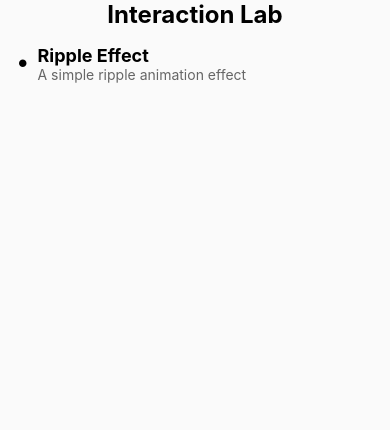
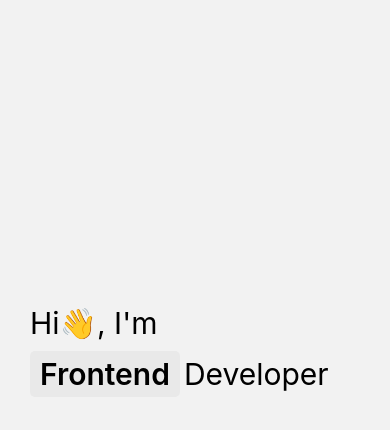
Before and after one commit to taewoongheo/react-native-motion-lab, a React Native app: screen /InlineTextSwap in a window 390 px wide. Shown: the top 430 px of the page. Built offline with nearby package versions, Linux system fonts and the light colour scheme.

Commit message:
feat: inline text swap animation

```diff
--- a/App.tsx
+++ b/App.tsx
@@ -8,10 +8,12 @@ import {colors} from './src/constants/colors';
 
 import {SafeAreaProvider} from 'react-native-safe-area-context';
 import RippleEffect from './src/interactions/ripple-effect/RippleEffect';
+import InlineTextSwap from './src/interactions/inline-text-swap/InlineTextSwap';
 
 export type RootStackParamList = {
   Main: undefined;
   RippleEffect: undefined;
+  InlineTextSwap: undefined;
 };
 
 const Stack = createNativeStackNavigator<RootStackParamList>();
@@ -40,6 +42,11 @@ function App(): React.JSX.Element {
               component={RippleEffect}
               options={{title: 'Ripple Effect'}}
             />
+            <Stack.Screen
+              name="InlineTextSwap"
+              component={InlineTextSwap}
+              options={{title: 'Inline Text Swap'}}
+            />
           </Stack.Navigator>
         </NavigationContainer>
       </SafeAreaProvider>
--- /dev/null
+++ b/src/interactions/inline-text-swap/InlineTextSwap.tsx
@@ -0,0 +1,85 @@
+import {useState} from 'react';
+import {StyleSheet, Text, TouchableOpacity, View} from 'react-native';
+import Animated, {
+  Easing,
+  FadeInDown,
+  LinearTransition,
+} from 'react-native-reanimated';
+
+const variants = [
+  'Frontend',
+  'Backend',
+  'Fullstack',
+  'Devops',
+  'Coffee-fueled',
+  'Frontend And Backend',
+];
+
+function InlineTextSwap(): React.ReactElement {
+  const [idx, setIdx] = useState<number>(0);
+
+  const tapHandler = () => {
+    setIdx((idx + 1) % variants.length);
+  };
+
+  return (
+    <View style={styles.container}>
+      <Text style={[styles.staticText, styles.intro]}>Hi👋, I'm</Text>
+      <View style={styles.textContainer}>
+        <View>
+          <TouchableOpacity onPress={tapHandler}>
+            <View style={styles.variantsContainer}>
+              <Animated.Text
+                style={styles.variantsText}
+                key={idx}
+                entering={FadeInDown.duration(400).easing(
+                  Easing.out(Easing.exp),
+                )}>
+                {variants[idx]}
+              </Animated.Text>
+            </View>
+          </TouchableOpacity>
+        </View>
+        <Text> </Text>
+        <Animated.Text
+          style={styles.staticText}
+          layout={LinearTransition.duration(250)}>
+          Developer
+        </Animated.Text>
+      </View>
+    </View>
+  );
+}
+
+const styles = StyleSheet.create({
+  container: {
+    marginTop: 300,
+    alignItems: 'flex-start',
+  },
+  intro: {
+    paddingLeft: 30,
+  },
+  textContainer: {
+    flexDirection: 'row',
+    flexWrap: 'wrap',
+    paddingHorizontal: 30,
+    marginVertical: 5,
+  },
+  variantsContainer: {
+    backgroundColor: '#e9e9e9',
+    paddingHorizontal: 10,
+    borderRadius: 5,
+  },
+  variantsText: {
+    fontSize: 30,
+    fontWeight: 600,
+    marginVertical: 5,
+  },
+  staticText: {
+    fontSize: 30,
+    fontWeight: 400,
+    marginVertical: 5,
+  },
+});
+
+export default InlineTextSwap;
--- a/src/main.tsx
+++ b/src/main.tsx
@@ -15,8 +15,13 @@ const listData: Array<{
 }> = [
   {
     title: 'Ripple Effect',
-    description: 'A simple ripple animation effect',
+    description: 'Circular ripple animation triggered by background touch',
     route: 'RippleEffect',
+  },
+  {
+    title: 'InlineTextSwap',
+    description: 'Swaps inline text with animation on touch or click',
+    route: 'InlineTextSwap',
   },
 ];
 
```
